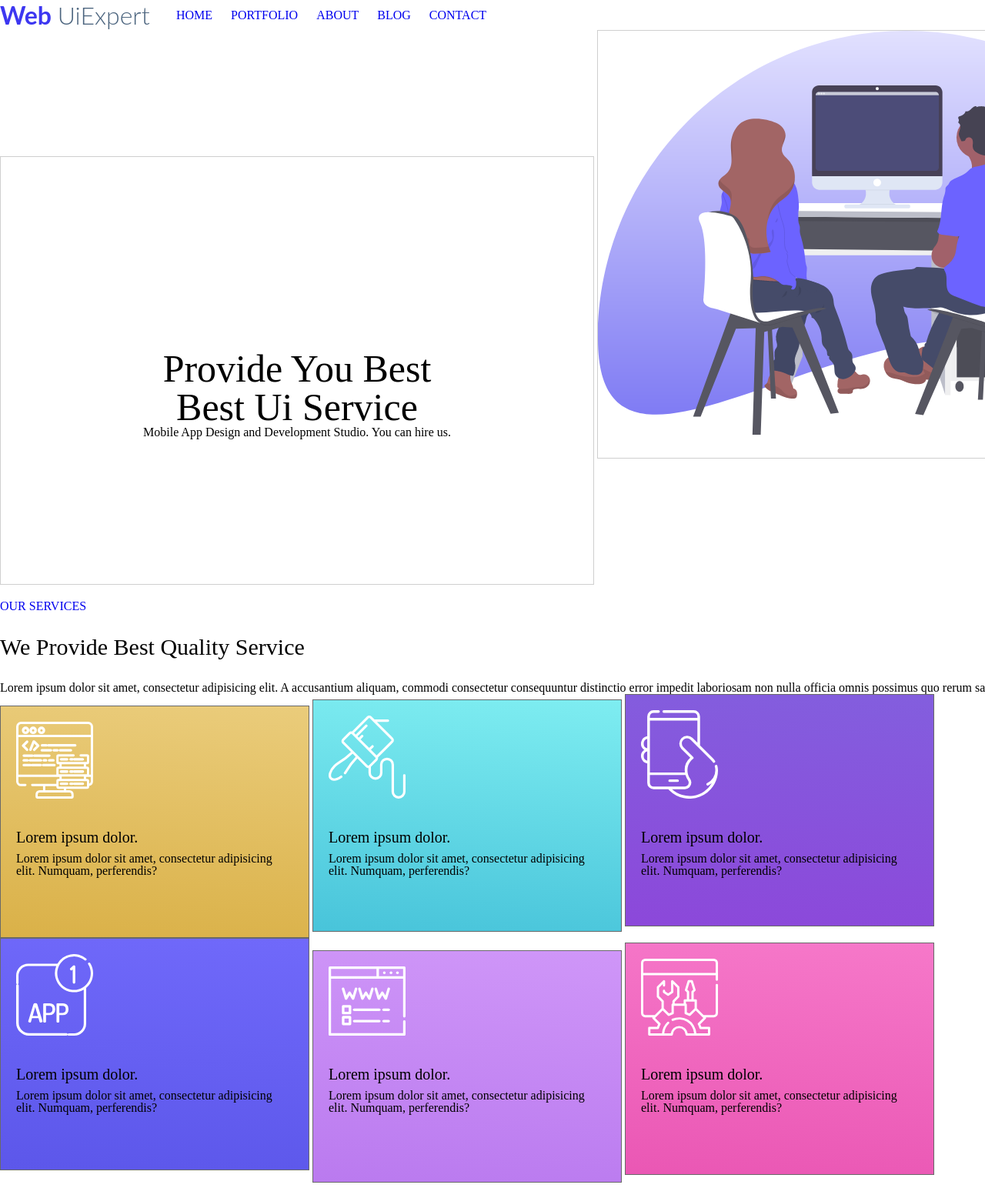
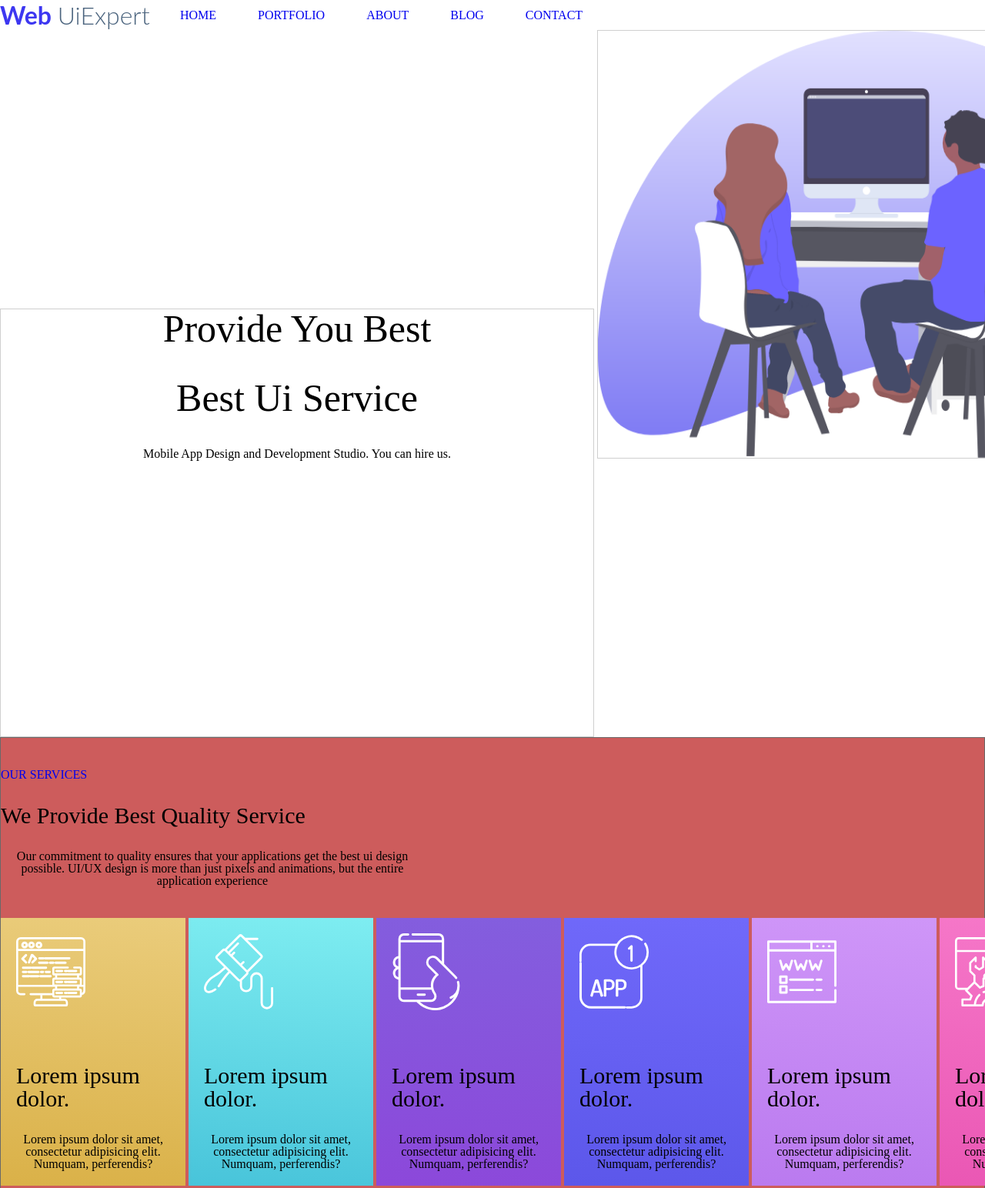
Before and after one commit to davidunilab/davidunilab.front1, a website: page index.html in a window 1280 px wide. Shown: the top 1544 px of the page at 77% size. Drawn offline with Linux system fonts and the light colour scheme.

Commit message:
added scss file

```diff
--- a/index.html
+++ b/index.html
@@ -16,13 +16,13 @@
     <nav class="navigation">
         <ul>
             <li class="nav-li">
-                <a class="nav-a" href="index.html"> HOME </a>
+                <a class="nav-a active" href="index.html"> HOME </a>
             </li>
             <li class="nav-li">
-                <a class="nav-a red" href="#"> PORTFOLIO </a>
+                <a class="nav-a" href="#banner"> PORTFOLIO </a>
             </li>
             <li class="nav-li">
-                <a class="nav-a" href="#"> ABOUT </a>
+                <a class="nav-a" href="#services"> ABOUT </a>
             </li>
             <li class="nav-li">
                 <a class="nav-a" href="#"> BLOG </a>
@@ -34,7 +34,7 @@
     </nav>
     </div>
 </header>
-<section>
+<section id="banner">
     <div class="wrap">
         <div class="left-block">
             <div class="text-large">
@@ -50,14 +50,19 @@
 </section>
 
 
-<section class="services">
+<section id="services">
     <div class="wrap">
+
         <div class="services-text">
             <a href="#" >OUR SERVICES</a>
             <h1>We Provide Best Quality Service</h1>
-            <p>Lorem ipsum dolor sit amet, consectetur adipisicing elit. A accusantium aliquam, commodi consectetur consequuntur distinctio error impedit laboriosam non nulla officia omnis possimus quo rerum sapiente suscipit ullam velit?</p>
+            <p>Our commitment to quality ensures that your applications get the best ui design possible.
+                UI/UX design is more than just pixels and animations, but the entire application experience</p>
         </div>
+
+
         <div class="services-blocks">
+
             <div class="service-block sb1">
                 <img src="images/icon1.svg" alt="">
                 <div class="service-text">
@@ -65,6 +70,7 @@
                     <p>Lorem ipsum dolor sit amet, consectetur adipisicing elit. Numquam, perferendis?</p>
                 </div>
             </div>
+
             <div class="service-block sb2">
                 <img src="images/icon2.svg" alt="">
                 <div class="service-text">
@@ -72,6 +78,7 @@
                     <p>Lorem ipsum dolor sit amet, consectetur adipisicing elit. Numquam, perferendis?</p>
                 </div>
             </div>
+
             <div class="service-block sb3">
                 <img src="images/icon3.svg" alt="">
                 <div class="service-text">
@@ -79,6 +86,7 @@
                     <p>Lorem ipsum dolor sit amet, consectetur adipisicing elit. Numquam, perferendis?</p>
                 </div>
             </div>
+
             <div class="service-block sb4">
                 <img src="images/icon4.svg" alt="">
                 <div class="service-text">
@@ -86,6 +94,7 @@
                     <p>Lorem ipsum dolor sit amet, consectetur adipisicing elit. Numquam, perferendis?</p>
                 </div>
             </div>
+
             <div class="service-block sb5">
                 <img src="images/icon5.svg" alt="">
                 <div class="service-text">
@@ -93,6 +102,7 @@
                     <p>Lorem ipsum dolor sit amet, consectetur adipisicing elit. Numquam, perferendis?</p>
                 </div>
             </div>
+
             <div class="service-block sb6">
                 <img src="images/icon6.svg" alt="">
                 <div class="service-text">
@@ -100,6 +110,7 @@
                     <p>Lorem ipsum dolor sit amet, consectetur adipisicing elit. Numquam, perferendis?</p>
                 </div>
             </div>
+
         </div>
     </div>
 </section>
--- /dev/null
+++ b/src/style.scss
@@ -0,0 +1,156 @@
+.wrap {
+  width: 1600px;
+  margin: auto;
+}
+
+
+.logo {
+  display: inline-block;
+  vertical-align: middle;
+}
+
+nav {
+  margin-left: 10px;
+  vertical-align: middle;
+  padding: 5px 0;
+  margin-right: 60px;
+}
+
+nav, .nav-li {
+  display: inline-block;
+
+  a {
+    padding: 15px 25px;
+  }
+}
+
+
+/* SECTION 1 */
+
+#banner {
+  .text-large {
+    margin: auto;
+    text-align: center;
+    //padding-top: 250px;
+  }
+
+
+  .text-large  {
+    h1{
+      font-size: 50px;
+      padding-bottom: 40px;
+    }
+    p{}
+
+  }
+
+  .right-block, .left-block {
+    display: inline-block;
+    width: 770px;
+    height: 555px;
+    border: 1px solid #00000030;
+
+  }
+
+  .left-block {
+
+
+    .text-large {
+      height: 555px;
+      width: 770px;
+    }
+
+  }
+
+  .right-block {
+
+
+    img {
+      height: 555px;
+      width: 770px;
+    }
+  }
+
+}
+
+/* SECTION 2 */
+.services {
+  padding-top: 20px;
+  /*background-color: beige;*/
+}
+
+.services-blocks {
+  /*background-color: #3D58A6;*/
+}
+
+#services {
+  background-color: indianred;
+  border: 1px solid dimgrey;
+  margin-bottom: 100px;
+  padding-bottom: 100px;
+
+  .services-text {
+    padding: 40px 0;
+    width: 550px;
+    h1 {
+      font-size: 30px;
+      margin: 30px 0;
+    }
+
+    p {
+      text-align: center;
+    }
+  }
+
+  .service-block {
+    padding: 20px;
+    width: 200px;
+    display: inline-block;
+
+    img {
+      padding-bottom: 40px;
+      width: 90px;
+      height: 100px;
+    }
+
+    h1 {
+      font-size: 30px;
+      margin: 30px 0;
+    }
+
+    p {
+      text-align: center;
+    }
+  }
+}
+
+
+.sb1 {
+  background: rgb(218, 177, 72);
+  background: linear-gradient(4deg, rgba(218, 177, 72, 1) 0%, rgb(234, 204, 123) 100%);
+}
+
+.sb2 {
+  background: rgb(72, 196, 218);
+  background: linear-gradient(4deg, rgb(72, 196, 218) 0%, rgb(126, 237, 241) 100%);
+}
+
+.sb3 {
+  background: rgb(140, 72, 218);
+  background: linear-gradient(4deg, rgb(140, 72, 218) 0%, rgb(131, 94, 222) 100%);
+}
+
+.sb4 {
+  background: rgb(92, 87, 234);
+  background: linear-gradient(4deg, rgb(92, 87, 234) 0%, rgb(112, 105, 250) 100%);
+}
+
+.sb5 {
+  background: rgb(186, 122, 239);
+  background: linear-gradient(4deg, rgb(186, 122, 239) 0%, rgb(207, 150, 248) 100%);
+}
+
+.sb6 {
+  background: rgb(234, 87, 180);
+  background: linear-gradient(4deg, rgb(234, 87, 180) 0%, rgb(246, 120, 201) 100%);
+}
```
Also changed, not shown: package.json (added, +24 -0 lines), css/style.css, 2 other files.
